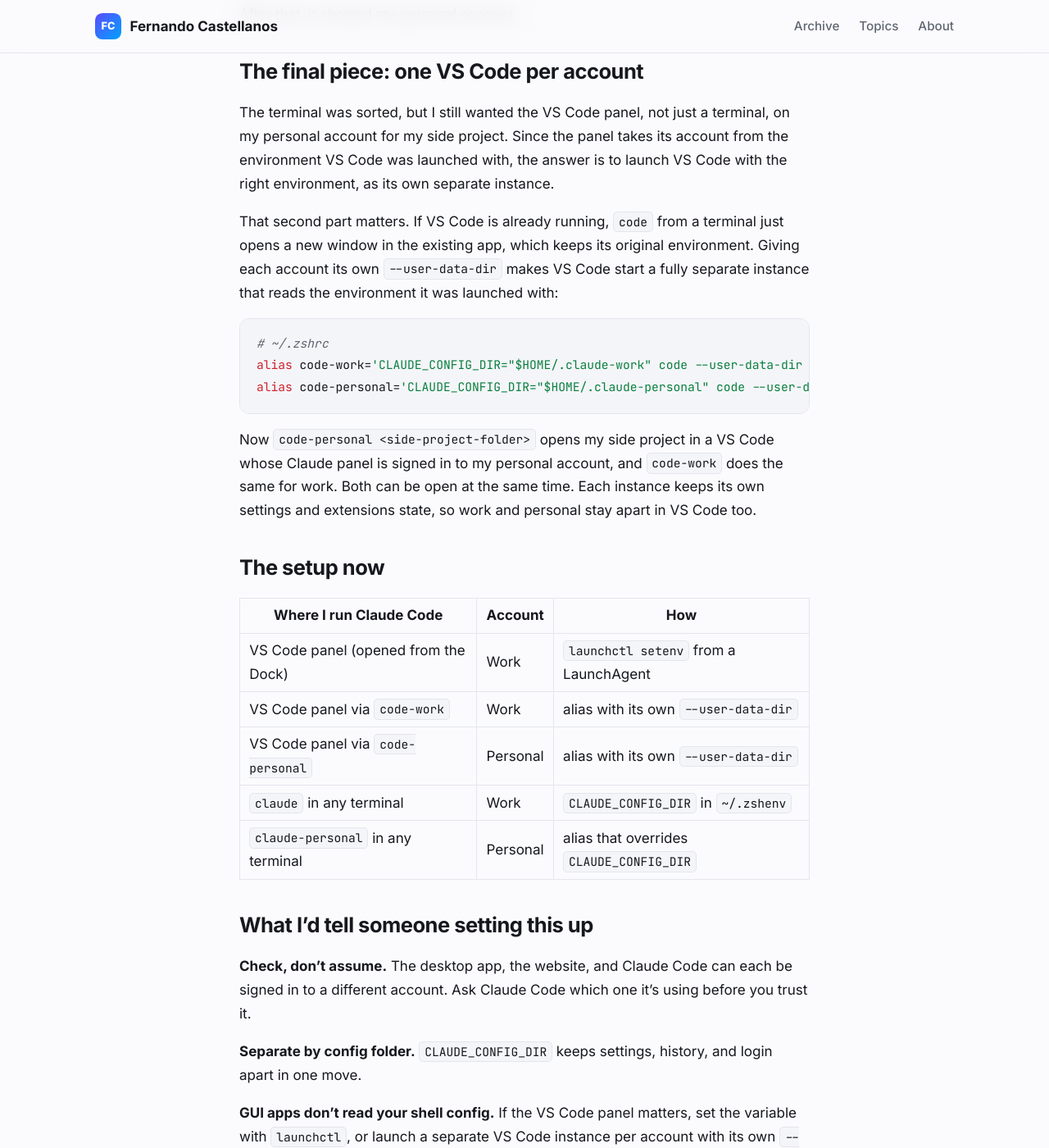
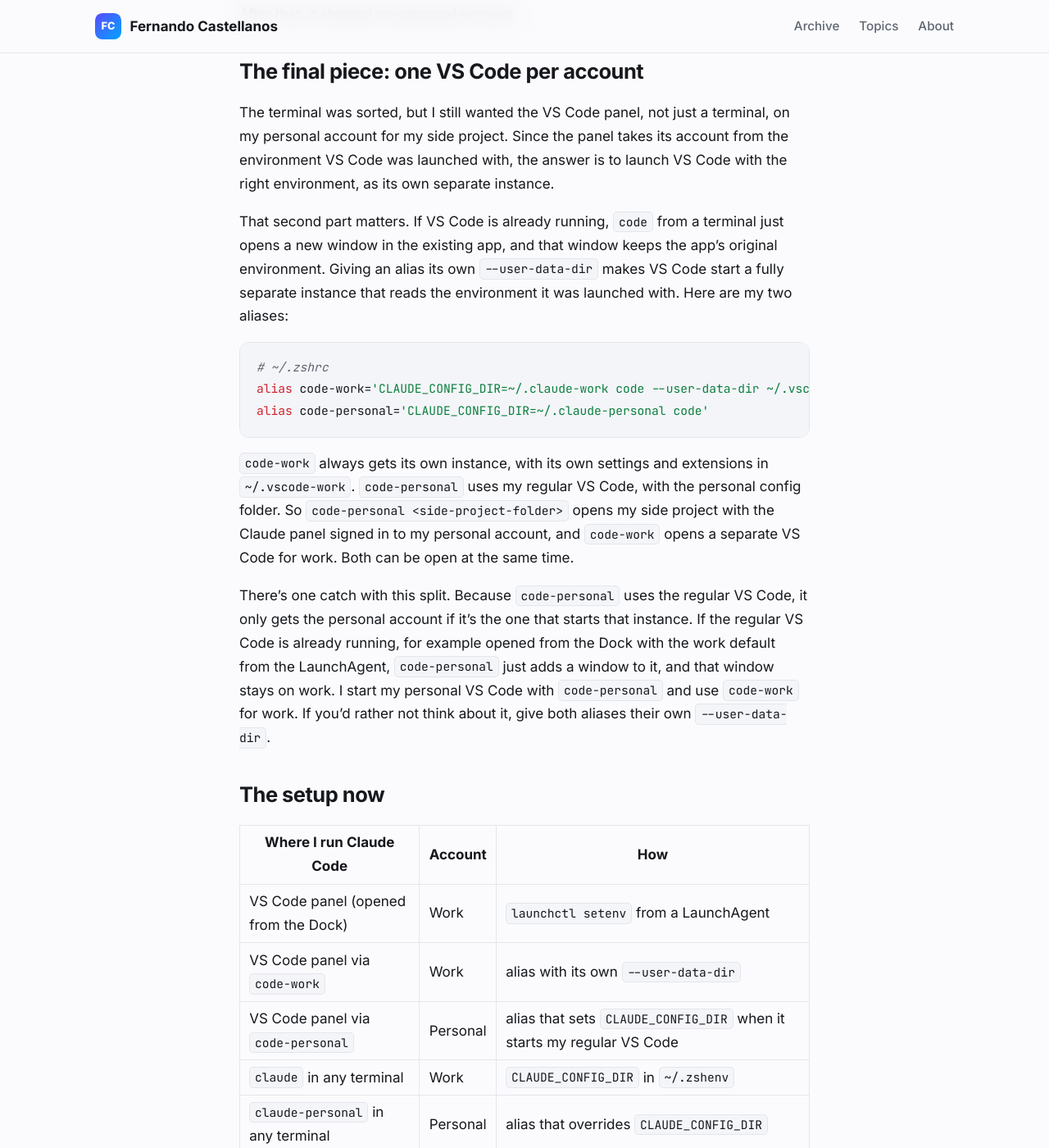
Before and after one commit to fcastellanos/fcastellanos.io, a Jekyll site: the page built from _posts/2026-10-27-two-claude-code-accounts-one-mac.md, in a window 1280 px wide and 1400 px high, scrolled down 3778 px. Shown: the whole window at 82% size. Built offline with Jekyll 4.4.1, drawn with Linux system fonts in a browser that asks for light colours; some of the changed text lies outside the part shown.

Commit message:
Use the actual code-work / code-personal aliases
Co-Authored-By: Claude Opus 5.5 <noreply@anthropic.com>
Claude-Session: https://claude.ai/code/session_01TNffZcSV4wb7LDQ8zWqLhf

````diff
--- a/_posts/2026-10-27-two-claude-code-accounts-one-mac.md
+++ b/_posts/2026-10-27-two-claude-code-accounts-one-mac.md
@@ -101,15 +101,17 @@ After that, it showed my personal account.
 
 The terminal was sorted, but I still wanted the VS Code panel, not just a terminal, on my personal account for my side project. Since the panel takes its account from the environment VS Code was launched with, the answer is to launch VS Code with the right environment, as its own separate instance.
 
-That second part matters. If VS Code is already running, `code` from a terminal just opens a new window in the existing app, which keeps its original environment. Giving each account its own `--user-data-dir` makes VS Code start a fully separate instance that reads the environment it was launched with:
+That second part matters. If VS Code is already running, `code` from a terminal just opens a new window in the existing app, and that window keeps the app's original environment. Giving an alias its own `--user-data-dir` makes VS Code start a fully separate instance that reads the environment it was launched with. Here are my two aliases:
 
 ```bash
 # ~/.zshrc
-alias code-work='CLAUDE_CONFIG_DIR="$HOME/.claude-work" code --user-data-dir "$HOME/.vscode-work"'
-alias code-personal='CLAUDE_CONFIG_DIR="$HOME/.claude-personal" code --user-data-dir "$HOME/.vscode-personal"'
+alias code-work='CLAUDE_CONFIG_DIR=~/.claude-work code --user-data-dir ~/.vscode-work'
+alias code-personal='CLAUDE_CONFIG_DIR=~/.claude-personal code'
 ```
 
-Now `code-personal <side-project-folder>` opens my side project in a VS Code whose Claude panel is signed in to my personal account, and `code-work` does the same for work. Both can be open at the same time. Each instance keeps its own settings and extensions state, so work and personal stay apart in VS Code too.
+`code-work` always gets its own instance, with its own settings and extensions in `~/.vscode-work`. `code-personal` uses my regular VS Code, with the personal config folder. So `code-personal <side-project-folder>` opens my side project with the Claude panel signed in to my personal account, and `code-work` opens a separate VS Code for work. Both can be open at the same time.
+
+There's one catch with this split. Because `code-personal` uses the regular VS Code, it only gets the personal account if it's the one that starts that instance. If the regular VS Code is already running, for example opened from the Dock with the work default from the LaunchAgent, `code-personal` just adds a window to it, and that window stays on work. I start my personal VS Code with `code-personal` and use `code-work` for work. If you'd rather not think about it, give both aliases their own `--user-data-dir`.
 
 ## The setup now
 
@@ -117,7 +119,7 @@ Now `code-personal <side-project-folder>` opens my side project in a VS Code who
 | --- | --- | --- |
 | VS Code panel (opened from the Dock) | Work | `launchctl setenv` from a LaunchAgent |
 | VS Code panel via `code-work` | Work | alias with its own `--user-data-dir` |
-| VS Code panel via `code-personal` | Personal | alias with its own `--user-data-dir` |
+| VS Code panel via `code-personal` | Personal | alias that sets `CLAUDE_CONFIG_DIR` when it starts my regular VS Code |
 | `claude` in any terminal | Work | `CLAUDE_CONFIG_DIR` in `~/.zshenv` |
 | `claude-personal` in any terminal | Personal | alias that overrides `CLAUDE_CONFIG_DIR` |
 
@@ -127,7 +129,7 @@ Now `code-personal <side-project-folder>` opens my side project in a VS Code who
 
 **Separate by config folder.** `CLAUDE_CONFIG_DIR` keeps settings, history, and login apart in one move.
 
-**GUI apps don't read your shell config.** If the VS Code panel matters, set the variable with `launchctl`, or launch a separate VS Code instance per account with its own `--user-data-dir`.
+**GUI apps don't read your shell config.** If the VS Code panel matters, set the variable with `launchctl`, or launch VS Code from an alias that sets it, with a separate `--user-data-dir` so it starts its own instance.
 
 **Log in from a clean browser.** If your browser is signed in to the other account, the login can quietly use it.
 
````
